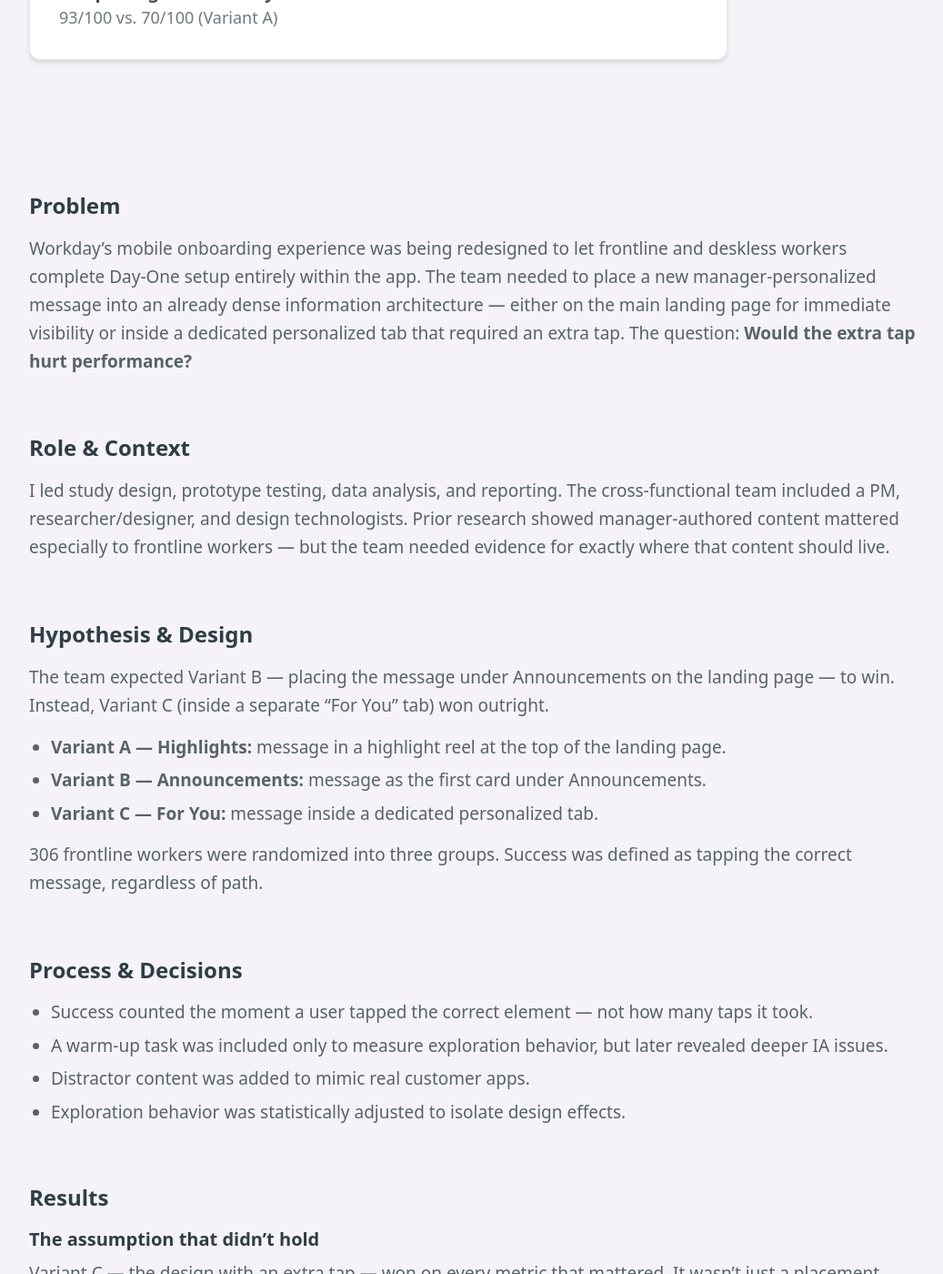
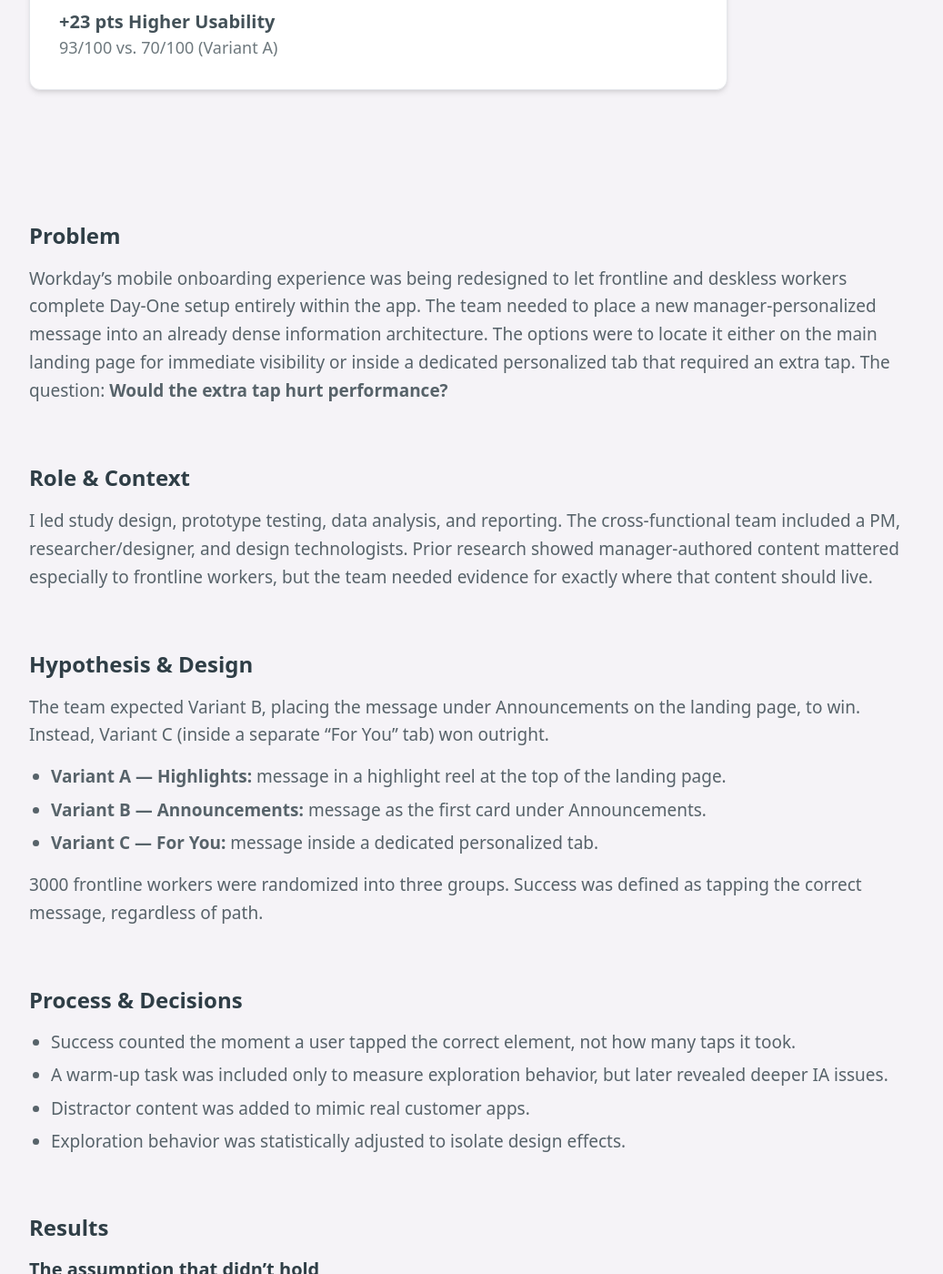
Before and after one commit to francine-i-stephens/francine-portfolio, a Jekyll site: the page case-studies/extra-tap-advantage.html, which Jekyll copies as it is, in a window 1280 px wide and 1400 px high, scrolled down 820 px. Shown: the whole window at 91% size, without its empty margins (120-1157 px from the left). Built offline with Jekyll 4.4.1, drawn with Linux system fonts in a browser that asks for light colours; nearby versions of some CDN libraries; some of the changed text lies outside the part shown.

Commit message:
Refine text for clarity and accuracy in HTML

```diff
--- a/case-studies/extra-tap-advantage.html
+++ b/case-studies/extra-tap-advantage.html
@@ -92,7 +92,7 @@
       <p class="text-charcoal/80 leading-relaxed">
         Workday’s mobile onboarding experience was being redesigned to let frontline and deskless workers
         complete Day‑One setup entirely within the app. The team needed to place a new manager‑personalized
-        message into an already dense information architecture — either on the main landing page for immediate
+        message into an already dense information architecture. The options were to locate it either on the main landing page for immediate
         visibility or inside a dedicated personalized tab that required an extra tap. The question:
         <strong>Would the extra tap hurt performance?</strong>
       </p>
@@ -104,7 +104,7 @@
       <p class="text-charcoal/80 leading-relaxed">
         I led study design, prototype testing, data analysis, and reporting.
         The cross‑functional team included a PM, researcher/designer, and design technologists.
-        Prior research showed manager‑authored content mattered especially to frontline workers — but the team
+        Prior research showed manager‑authored content mattered especially to frontline workers, but the team
         needed evidence for exactly where that content should live.
       </p>
     </div>
@@ -113,7 +113,7 @@
     <div>
       <h2 class="text-2xl font-semibold mb-4">Hypothesis & Design</h2>
       <p class="text-charcoal/80 leading-relaxed mb-4">
-        The team expected Variant B — placing the message under Announcements on the landing page — to win.
+        The team expected Variant B, placing the message under Announcements on the landing page, to win.
         Instead, Variant C (inside a separate “For You” tab) won outright.
       </p>
 
@@ -124,7 +124,7 @@
       </ul>
 
       <p class="text-charcoal/80 leading-relaxed mt-4">
-        306 frontline workers were randomized into three groups.
+        3000 frontline workers were randomized into three groups.
         Success was defined as tapping the correct message, regardless of path.
       </p>
     </div>
@@ -133,7 +133,7 @@
     <div>
       <h2 class="text-2xl font-semibold mb-4">Process & Decisions</h2>
       <ul class="list-disc pl-6 space-y-2 text-charcoal/80">
-        <li>Success counted the moment a user tapped the correct element — not how many taps it took.</li>
+        <li>Success counted the moment a user tapped the correct element, not how many taps it took.</li>
         <li>A warm‑up task was included only to measure exploration behavior, but later revealed deeper IA issues.</li>
         <li>Distractor content was added to mimic real customer apps.</li>
         <li>Exploration behavior was statistically adjusted to isolate design effects.</li>
@@ -146,7 +146,7 @@
 
       <h3 class="text-xl font-semibold mb-2">The assumption that didn’t hold</h3>
       <p class="text-charcoal/80 leading-relaxed mb-6">
-        Variant C — the design with an extra tap — won on every metric that mattered.
+        Variant C, the design with an extra tap, won on every metric that mattered.
         It wasn’t just a placement decision; it corrected the team’s mental model of how frontline workers navigate.
       </p>
 
@@ -175,7 +175,7 @@
       <p class="text-charcoal/80 leading-relaxed mb-4">
         The warm‑up task surfaced a deeper information‑architecture problem: users gravitated toward the
         “For You” tab even when it had nothing to do with the task.
-        This wasn’t just a placement insight — it was an architecture signal.
+        This wasn’t just a placement insight; it was an architecture signal.
       </p>
 
       <p class="text-charcoal/80 leading-relaxed">
```
Also changed, not shown: other parts of case-studies/extra-tap-advantage.html (+6 -6 lines).
